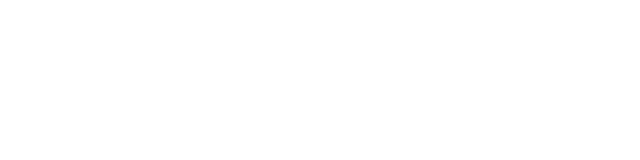
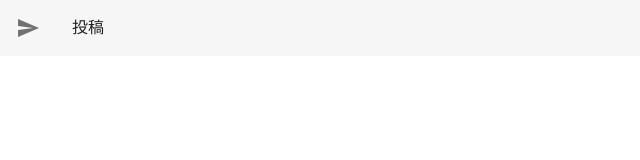
Before and after one commit to yanase-kenta0505/household-acount-book-original, a Nuxt app: page /test in a window 1280 px wide. Before the commit this address had no page. Shown: the top 160 px of the page, without its empty margins (0-640 px from the left). Built offline with nearby package versions, Linux system fonts and the light colour scheme.

Commit message:
create :　投稿用ダイアログを作成

```diff
--- /dev/null
+++ b/components/postDialog.vue
@@ -0,0 +1,52 @@
+<template>
+  <v-app>
+    <div class="text-center">
+      <v-dialog v-model="dialog" width="500">
+        <template v-slot:activator="{ on, attrs }">
+          <!-- <v-btn color="red lighten-2" dark v-bind="attrs" v-on="on">
+            Click Me
+          </v-btn> -->
+
+          <v-list-item link v-bind="attrs" v-on="on" grey>
+            <v-list-item-icon>
+              <v-icon>mdi-send</v-icon>
+            </v-list-item-icon>
+
+            <v-list-item-content>
+              <v-list-item-title>投稿</v-list-item-title>
+            </v-list-item-content>
+          </v-list-item>
+        </template>
+
+        <v-card>
+          <v-card-title class="text-h5 grey lighten-2"> 投稿画面 </v-card-title>
+
+          <v-textarea placeholder="メッセージを入力してください" outlined style="width: 90%" class="mx-auto mt-10"></v-textarea>
+
+          <v-divider></v-divider>
+
+          <v-card-actions>
+            <v-spacer></v-spacer>
+            <v-btn color="primary" text @click="dialog = false"> 投稿 </v-btn>
+          </v-card-actions>
+        </v-card>
+      </v-dialog>
+    </div>
+  </v-app>
+</template>
+
+<script>
+export default {
+  data() {
+    return {
+      dialog: false,
+    };
+  },
+};
+</script>
+
+<style lang="scss" scoped>
+.v-list-item__content {
+  flex: initial;
+}
+</style>
--- a/pages/index.vue
+++ b/pages/index.vue
@@ -33,13 +33,20 @@
       expand: false,
     };
   },
+  watch:{
+    expand(){
+      console.log('change')
+    }
+  },
   methods: {
     changeExpand() {
       this.expand = true;
       setTimeout(() => {
         this.$router.push("/myPage");
-        this.expand = false;
-      }, 500);
+        setTimeout(() => {
+          this.expand = false;
+        }, 500);
+      }, 200);
     },
   },
 };
--- a/pages/myPage.vue
+++ b/pages/myPage.vue
@@ -17,21 +17,20 @@
         <v-sheet class="pa-4" color="#ECEFF1">
           <v-avatar class="mb-4" color="grey darken-1" size="64"></v-avatar>
 
-          <div>非ログインユーザーです</div>
+          <div v-text="userName[this.index]"></div>
         </v-sheet>
 
         <v-divider></v-divider>
 
         <v-list>
+          <post-dialog></post-dialog>
           <v-list-item v-for="link in links" :key="link.text" link>
             <v-list-item-icon>
               <v-icon>{{ link.icon }}</v-icon>
             </v-list-item-icon>
 
             <v-list-item-content>
-              <v-list-item-title @click="errorDialog">{{
-                link.text
-              }}</v-list-item-title>
+              <v-list-item-title>{{ link.text }}</v-list-item-title>
             </v-list-item-content>
           </v-list-item>
         </v-list>
@@ -61,7 +60,7 @@
             secondary
             d-flex
             transition-fast-in-fast-out
-            orange
+            black
             darken-2
             v-card--reveal
           "
@@ -72,15 +71,17 @@
 </template>
 
 <script>
+import PostDialog from "~/components/postDialog.vue"
 export default {
+  components:{PostDialog},
   data: () => ({
     cards: ["Today", "Yesterday"],
     drawer: false,
     links: [
-      {
-        icon: "mdi-send",
-        text: "投稿",
-      },
+      // {
+      //   icon: "mdi-send",
+      //   text: "投稿",
+      // },
       {
         icon: "mdi-account-heart-outline",
         text: "フォロー",
@@ -98,7 +99,9 @@
         text: "アカウント編集",
       },
     ],
+    userName: ["kenta0505@gmai....", "非ログインユーザー"],
     expand: true,
+    index: 1,
   }),
 
   created() {
@@ -107,9 +110,6 @@
     }, 500);
   },
   methods: {
-    errorDialog() {
-      alert("ログインしてください");
-    },
     moveLogin() {
       this.$router.push("/login");
     },
--- /dev/null
+++ b/pages/test.vue
@@ -0,0 +1,12 @@
+<template>
+  <v-app>
+    <post-dialog></post-dialog>
+  </v-app>
+</template>
+
+<script>
+import PostDialog from "~/components/postDialog.vue";
+export default {
+  components: { PostDialog },
+};
+</script>
```
